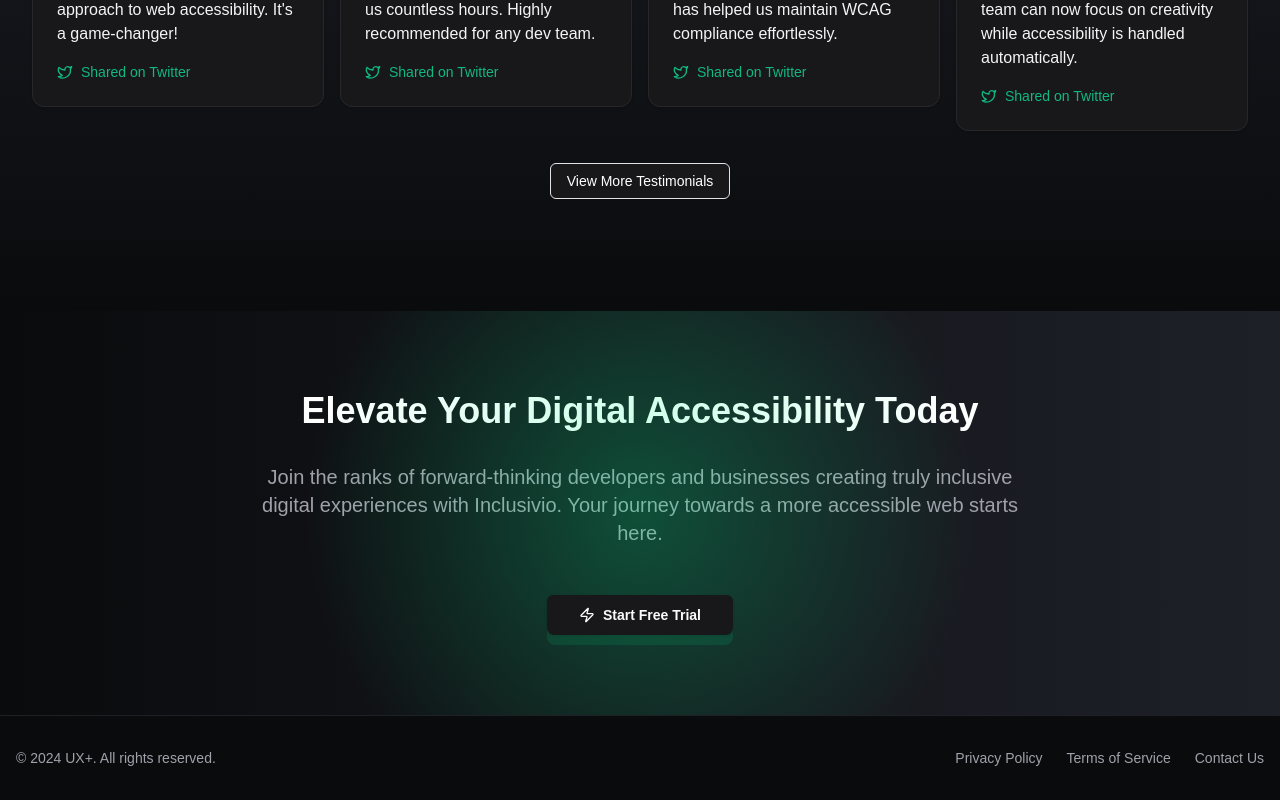
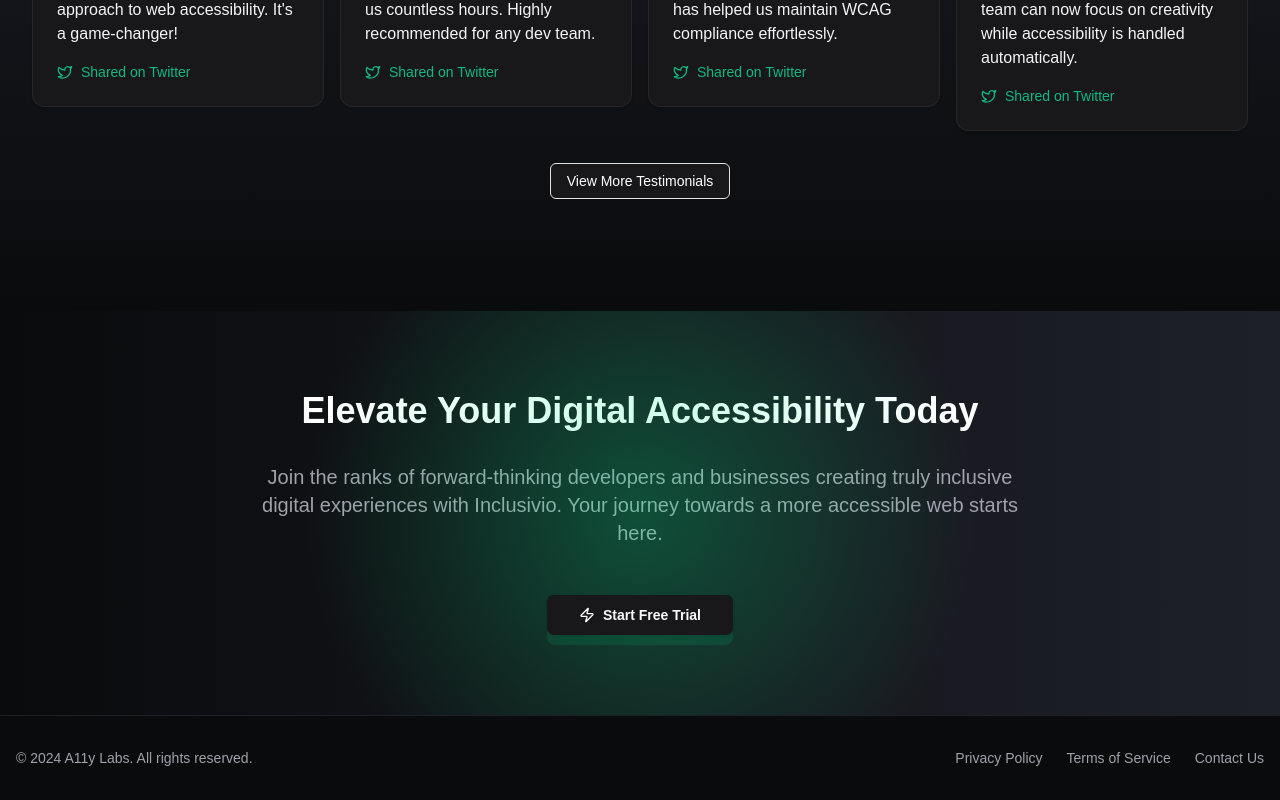
Before and after one commit to Munasco/inclusivex, a Next.js app: page / in a window 1280 px wide. Shown: the part 4732-5532 px from the top of the page. Built offline with nearby package versions, Linux system fonts and the light colour scheme.

Commit message:
Changed to Inclusivio

```diff
--- a/app/footer.tsx
+++ b/app/footer.tsx
@@ -5,7 +5,7 @@
         <footer className="border-t border-[#1E2028] py-8 bg-[#0A0B0D]">
             <div className="container mx-auto px-4">
                 <div className="flex flex-col md:flex-row justify-between items-center">
-                    <p className="text-[#A1A1AA] text-sm">&copy; 2024 UX+. All rights reserved.</p>
+                    <p className="text-[#A1A1AA] text-sm">&copy; 2024 A11y Labs. All rights reserved.</p>
                     <nav className="flex space-x-6 mt-4 md:mt-0">
                         <Link href="#" className="text-[#A1A1AA] hover:text-white text-sm">
                             Privacy Policy
```
